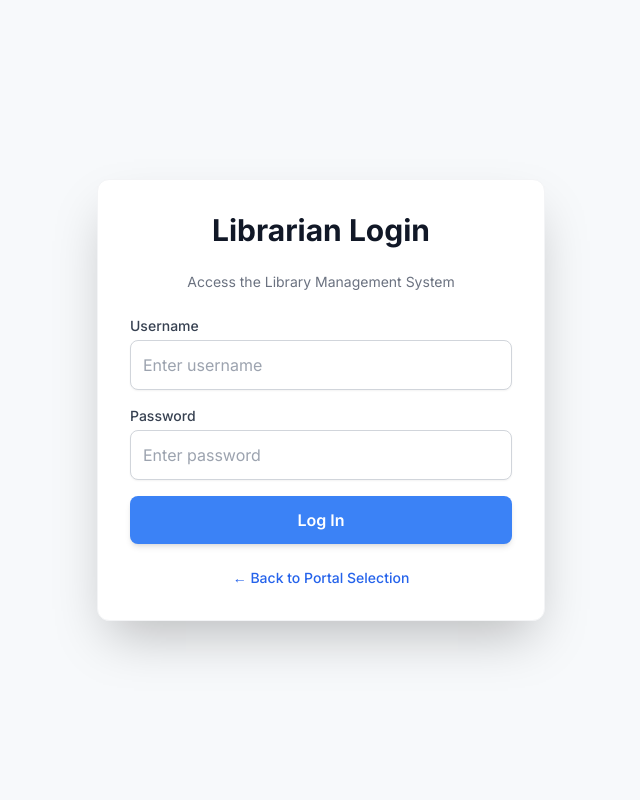
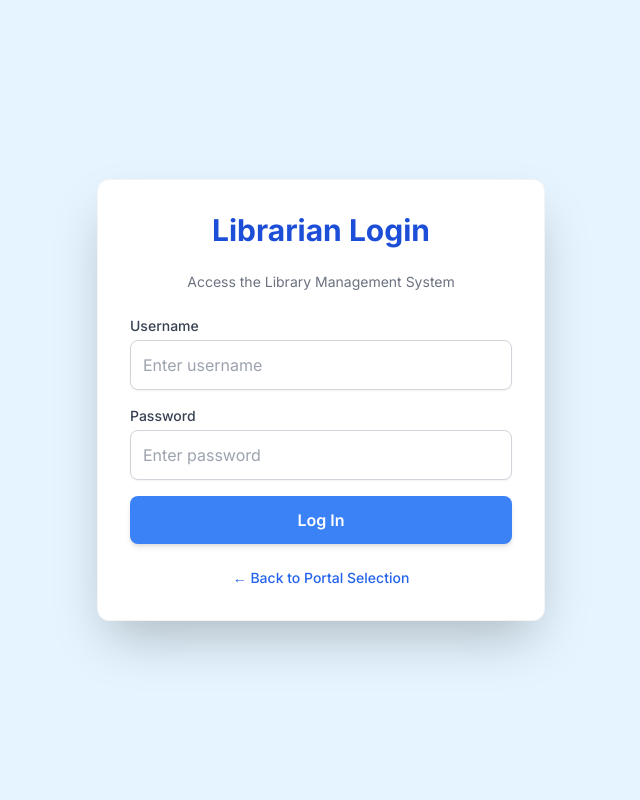
Before and after one commit to liyan-nk/Library-System, a Flask app: page /librarian_login in a window 1280 px wide. Shown: the whole page, without its empty margins (319-959 px from the left). Run offline with Flask 3, Linux system fonts and the light colour scheme; data comes from the database, SQL or seed files in the repository; some libraries are stand-ins or nearby versions.

Commit message:
login ui

```diff
--- a/templates/librarian_login.html
+++ b/templates/librarian_login.html
@@ -7,7 +7,7 @@
     <script src="https://cdn.tailwindcss.com"></script>
     <style>
         @import url('https://fonts.googleapis.com/css2?family=Inter:wght@100..900&display=swap');
-        body { font-family: 'Inter', sans-serif; background-color: #f7f9fb; }
+        body { font-family: 'Inter', sans-serif; background-color: #e5f4ff; }
         .btn-primary {
             background-color: #3b82f6; /* Blue-600 */
             transition: background-color 0.2s, transform 0.2s;
@@ -21,7 +21,7 @@
 <body class="flex items-center justify-center min-h-screen">
 
     <div class="w-full max-w-md p-8 space-y-6 bg-white rounded-xl shadow-2xl border border-gray-100">
-        <h2 class="text-3xl font-bold text-center text-gray-900">Librarian Login</h2>
+        <h2 class="text-3xl font-bold text-center text-blue-700">Librarian Login</h2>
         <p class="text-center text-sm text-gray-500">Access the Library Management System</p>
 
         {% with messages = get_flashed_messages(with_categories=true) %}
```
